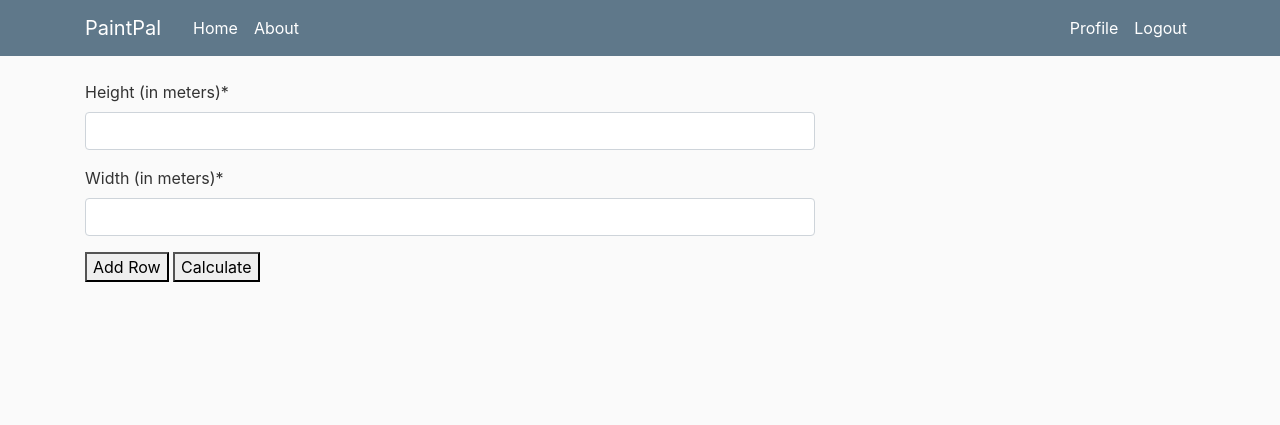
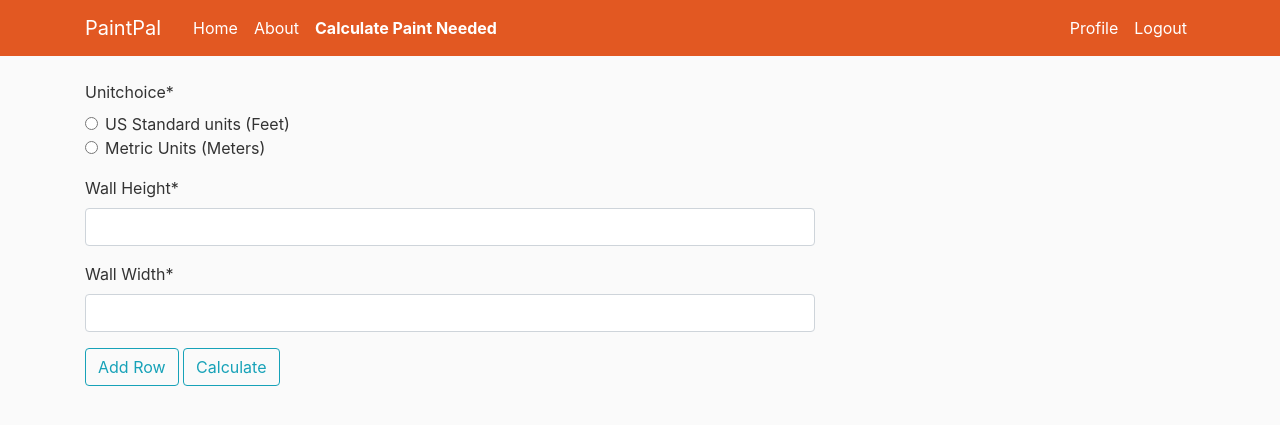
Before and after one commit to sschneider138/PaintPalWebsite, a Django app: page /paintCalculator/ in a window 1280 px wide. Shown: the top 425 px of the page. Run offline with Django 4.2, Linux system fonts and the light colour scheme; a user stored in the database is signed in; some libraries are stand-ins or nearby versions.

Commit message:
added calculation functionality with support for different unit types

```diff
--- a/Site/forms.py
+++ b/Site/forms.py
@@ -1,8 +1,11 @@
 from django import forms
 from django.contrib.auth.models import User
 from django.contrib.auth.forms import UserCreationForm
+from django.core.validators import MinValueValidator
 from django.forms import formset_factory
 from .models import Profile
+from django import forms
+# from django.forms.formsets import formset_factory
 
 
 class UserRegisterForm(UserCreationForm):
@@ -28,7 +31,30 @@ class ProfileUpdateForm(forms.ModelForm):
 
 
 class WallDimensionsForm(forms.Form):
-    height = forms.FloatField(label='Height (in meters)')
-    width = forms.FloatField(label='Width (in meters)')
+    UNITS_CHOICES = (
+        ('usStandard', 'US Standard units (Feet)'),
+        ('metric', 'Metric Units (Meters)'),
+    )
+
+    unitChoice = forms.ChoiceField(
+        choices=UNITS_CHOICES,
+        initial=None,
+        widget=forms.RadioSelect(attrs={'class': 'unit-selector', 'id': 'unit-choice'})
+    )
+
+    def __init__(self, *args, **kwargs):
+        self.unitChoice = kwargs.pop('unitChoice', 'Inches')
+        super().__init__(*args, **kwargs)
+
+        self.fields['height'] = forms.FloatField(
+            label=f'Wall Height',
+            min_value=0,
+            widget=forms.NumberInput(attrs={'step': '0.1'})  # Adjust the step based on the unit (0.01 for metric)
+        )
+        self.fields['width'] = forms.FloatField(
+            label=f'Wall Width',
+            min_value=0,
+            widget=forms.NumberInput(attrs={'step': '0.1'})  # Adjust the step based on the unit (0.01 for metric)
+        )
 
 WallDimensionsFormSet = formset_factory(WallDimensionsForm, extra=1)
--- a/Site/static/Site/main.css
+++ b/Site/static/Site/main.css
@@ -21,6 +21,11 @@ ul {
 
 .bg-steel {
     background-color: #5f788a;
+}
+
+.bg-burnt-orange {
+    background-color: #E25822;
+    /* Replace this with your desired burnt orange color code */
 }
 
 .site-header .navbar-nav .nav-link {
@@ -89,3 +94,15 @@ a.article-title:hover {
 .account-heading {
     font-size: 2.5rem;
 }
+
+.button {
+    border: none;
+    padding: 15px 32px;
+    text-align: center;
+    text-decoration: none;
+    display: inline-block;
+    font-size: 16px;
+    margin: 4px 2px;
+    cursor: pointer;
+    background-color: #008CBA;
+}
--- a/Site/templates/Site/base.html
+++ b/Site/templates/Site/base.html
@@ -22,7 +22,7 @@
 
 <body>
     <header class="site-header">
-        <nav class="navbar navbar-expand-md navbar-dark bg-steel fixed-top">
+        <nav class="navbar navbar-expand-md navbar-dark bg-burnt-orange fixed-top">
             <div class="container">
                 <a class="navbar-brand mr-4" href="/">PaintPal</a>
                 <button class="navbar-toggler" type="button" data-toggle="collapse" data-target="#navbarToggle"
@@ -36,6 +36,10 @@
                         </li>
                         <li class="nav-item">
                             <a class="nav-link" href="{% url 'about' %}">About</a>
+                        </li>
+                        <li class="nav-item">
+                            <a class="nav-link" href="{% url 'paintCalculator' %}"><strong>Calculate Paint
+                                    Needed</strong></a>
                         </li>
                     </ul>
                     <ul class="navbar-nav">
@@ -63,6 +67,13 @@
     <main role="main" class="container">
         <div class="row">
             <div class="col-md-8">
+                {% if messages %}
+                {% for message in messages %}
+                <div class="alert alert-{{ message.tags }}">
+                    {{ message }}
+                </div>
+                {% endfor %}
+                {% endif %}
                 {% block content %}
                 {% endblock %}
             </div>
--- a/Site/templates/Site/paintCalculator.html
+++ b/Site/templates/Site/paintCalculator.html
@@ -9,37 +9,14 @@
         {{ form|crispy }}
         {% endfor %}
     </div>
-    <button type="button" id="add-row">Add Row</button>
-    <button type="submit">Calculate</button>
+    <button class="btn btn-outline-info" type="button" id="add-row">Add Row</button>
+    <button class="btn btn-outline-info" type="submit">Calculate</button>
 </form>
+{% endblock %}
 
+{% block extra_js %}
+<script src="https://ajax.googleapis.com/ajax/libs/jquery/3.5.1/jquery.min.js"></script>
 <script>
-    document.addEventListener('DOMContentLoaded', function () {
-        const addButton = document.getElementById('add-row');
-        const formset = document.getElementById('formset');
-        const totalFormsInput = document.querySelector('input[name=form-TOTAL_FORMS]');
-        let formCount = parseInt(totalFormsInput.value);
-
-        addButton.addEventListener('click', function () {
-            const newForm = document.createElement('div');
-            newForm.innerHTML = `
-          <div>
-            <label for="id_form-${formCount}-height">Height (in meters)</label>
-            <input type="number" name="form-${formCount}-height" step="0.01" required>
-            <label for="id_form-${formCount}-width">Width (in meters)</label>
-            <input type="number" name="form-${formCount}-width" step="0.01" required>
-          </div>
-        `;
-            formCount++;
-            totalFormsInput.value = formCount;
-
-            // const formHtml = newForm.querySelector('div').innerHTML;
-            // newForm.innerHTML = '{{ formset.empty_form|crispy }}';
-            // newForm.querySelector('div').innerHTML = formHtml;
-
-            formset.appendChild(newForm);
-        });
-    });
+    // ... Your JavaScript code ...
 </script>
-
-{% endblock content %}
+{% endblock extra_js %}
--- a/Site/templates/Site/register.html
+++ b/Site/templates/Site/register.html
@@ -16,7 +16,7 @@
 		</form>
 		<div class="boarder-top pt-3">
 			<small class="text-muted">
-				Already have an account? <a class="ml-2" ref="{% url 'login' %}">Sign In</a>
+				Already have an account? <a class="ml-2" href="{% url 'login' %}">Sign In</a>
 			</small>
 		</div>
 	</div>
--- a/Site/templates/Site/result.html
+++ b/Site/templates/Site/result.html
@@ -3,6 +3,9 @@
 {% block content %}
 
 <h3>Total Paint Volume Needed:</h3>
-<p>{{ paintVolume }} liters</p>
+<br>
+<h2>{{ paintVolume }} {{ units }}</h2>
+<br>
+<button class="btn btn-outline-info" onclick="location.href='{% url 'paintCalculator' %}'">Calculate Again!</button>
 
 {% endblock content %}
--- /dev/null
+++ b/Site/templates/Site/wallDimensionsFormFields.html
@@ -0,0 +1,5 @@
+{% load crispy_forms_tags %}
+{{ formset.management_form }}
+{% for form in formset %}
+    {{ form|crispy }}
+{% endfor %}
--- a/Site/views.py
+++ b/Site/views.py
@@ -6,6 +6,8 @@ from django.utils.decorators import method_decorator
 from .forms import UserRegisterForm, UserUpdateForm, ProfileUpdateForm, WallDimensionsForm, WallDimensionsFormSet
 from django.contrib.auth.mixins import LoginRequiredMixin
 from django.shortcuts import render
+
+from calculations.PaintCalculations import *
 
 # Create your views here.
 class HomeView(View):
@@ -60,34 +62,35 @@ class ProfileView(LoginRequiredMixin, View):
         return render(request, 'Site/profile.html', context)
 
 class PaintCalculatorView(View):
-    # @method_decorator(login_required)
+    login_url = 'login'
+    redirect_field_name = 'next'
+
     def get(self, request):
+        if not request.user.is_authenticated:
+            messages.warning(request, f"You must have a registered account to access this feature.")
+            return redirect('register')
+
         formset = WallDimensionsFormSet()
         return render(request, 'Site/paintCalculator.html', {'formset': formset})
 
-    # @method_decorator(login_required)
+    @method_decorator(login_required)
     def post(self, request):
         formset = WallDimensionsFormSet(request.POST)
         if formset.is_valid():
+            selectedUnit = formset[0].cleaned_data['unitChoice']  # Get the selected unit from the first form in the formset
+            print(f"Selected unit: {selectedUnit}")
             totalPaintVolume = 0
             for form in formset:
                 height = form.cleaned_data['height']
                 width = form.cleaned_data['width']
 
-                surfaceArea = width * height
-                .0
-                # internet searching estimates layer is 0.05mm when dry. Double this for estimated wet thickness
-                # source - https://www.quora.com/If-someone-painted-a-coat-of-paint-on-the-walls-of-their-house-a-hundred-times-would-the-walls-become-thicker
+                # sum over all walls by grabbing number from returned array. the first element [0] is the volume mangitude
+                totalPaintVolume += PaintCalculations(height, width, selectedUnit).calculatePaintRequired()[0]
 
-                # find volume in m^3
-                paintVolume = (surfaceArea * 0.0001)
+                # grab the units associated with the calculation. this is stored as the second element [1] in the returned array
+                units = PaintCalculations(height, width, selectedUnit).calculatePaintRequired()[1]
 
-                # find volume in liters
-                paintVolume = paintVolume * 1000
-
-                # sum over all walls
-                totalPaintVolume += paintVolume
-
-            return render(request, 'Site/result.html', {'paintVolume': totalPaintVolume})
+            # pass magnitude arr[0] and units arr[1] in as context for following page
+            return render(request, 'Site/result.html', {'paintVolume': totalPaintVolume, 'units' : units})
 
         return render(request, 'Site/paintCalculator.html', {'formset': formset})
```
Also changed, not shown: calculations/PaintCalculations.py (added, +39 -0 lines), db.sqlite3.
